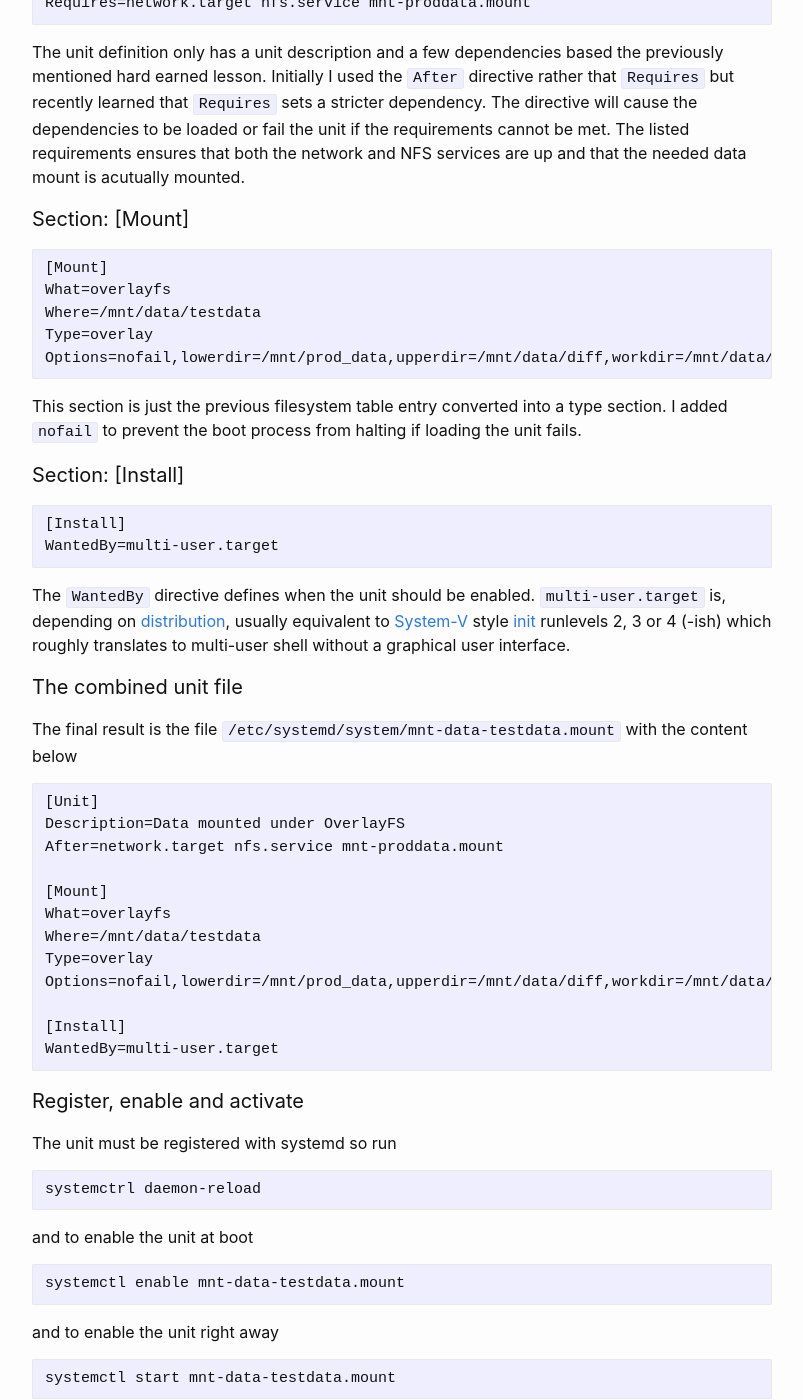
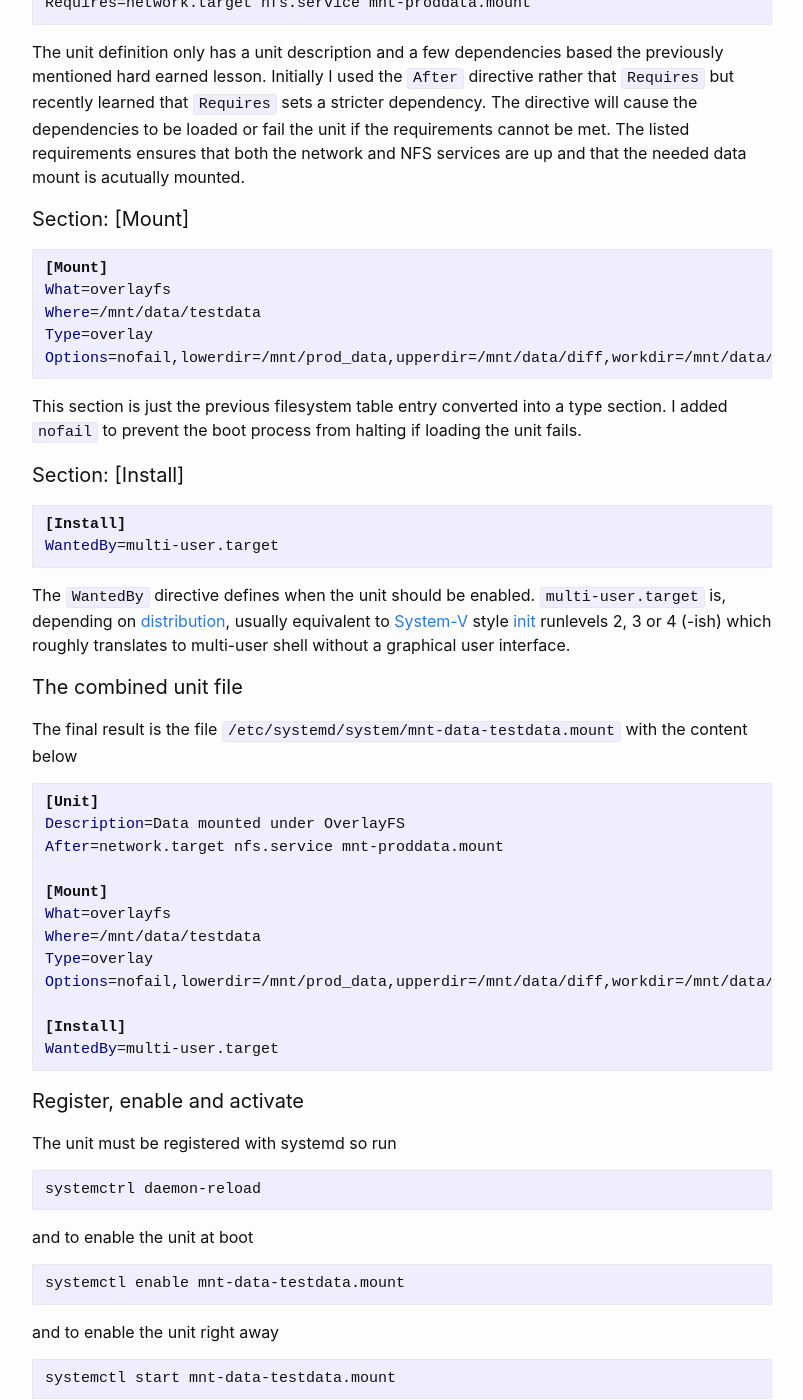
Before and after one commit to ndlarsen/ndlarsen.github.io, a Jekyll site: the page built from _posts/2019-09-30-mounting-a-nfs-based-unionfs-at-boot.md, in a window 1280 px wide and 1400 px high, scrolled down 5577 px. Shown: the whole window, without its empty margins (238-1041 px from the left). Built offline with Jekyll 4.4.1, drawn with Linux system fonts in a browser that asks for light colours.

Commit message:
Improved syntax highlighting

````diff
--- a/_posts/2019-09-30-mounting-a-nfs-based-unionfs-at-boot.md
+++ b/_posts/2019-09-30-mounting-a-nfs-based-unionfs-at-boot.md
@@ -129,7 +129,7 @@ Requires=network.target nfs.service mnt-proddata.mount
 The unit definition only has a unit description and a few dependencies based the previously mentioned hard earned lesson. Initially I used the `After` directive rather that `Requires` but recently learned that `Requires` sets a stricter dependency. The directive will cause the dependencies to be loaded or fail the unit if the requirements cannot be met. The listed requirements ensures that both the network and NFS services are up and that the needed data mount is acutually mounted.
 
 #### Section: \[Mount\]
-```
+```systemd
 [Mount]
 What=overlayfs
 Where=/mnt/data/testdata
@@ -139,7 +139,7 @@ Options=nofail,lowerdir=/mnt/prod_data,upperdir=/mnt/data/diff,workdir=/mnt/data
 This section is just the previous filesystem table entry converted into a type section. I added `nofail` to prevent the boot process from halting if loading the unit fails.
 
 #### Section: \[Install\]
-```
+```systemd
 [Install]
 WantedBy=multi-user.target
 ```
@@ -147,7 +147,7 @@ The `WantedBy` directive defines when the unit should be enabled. `multi-user.ta
 
 #### The combined unit file
 The final result is the file `/etc/systemd/system/mnt-data-testdata.mount` with the content below
-```
+```systemd
 [Unit]
 Description=Data mounted under OverlayFS
 After=network.target nfs.service mnt-proddata.mount
````
Also changed, not shown: _posts/2020-11-01-verfying-systemd-unit-files.md (+2 -2 lines).
